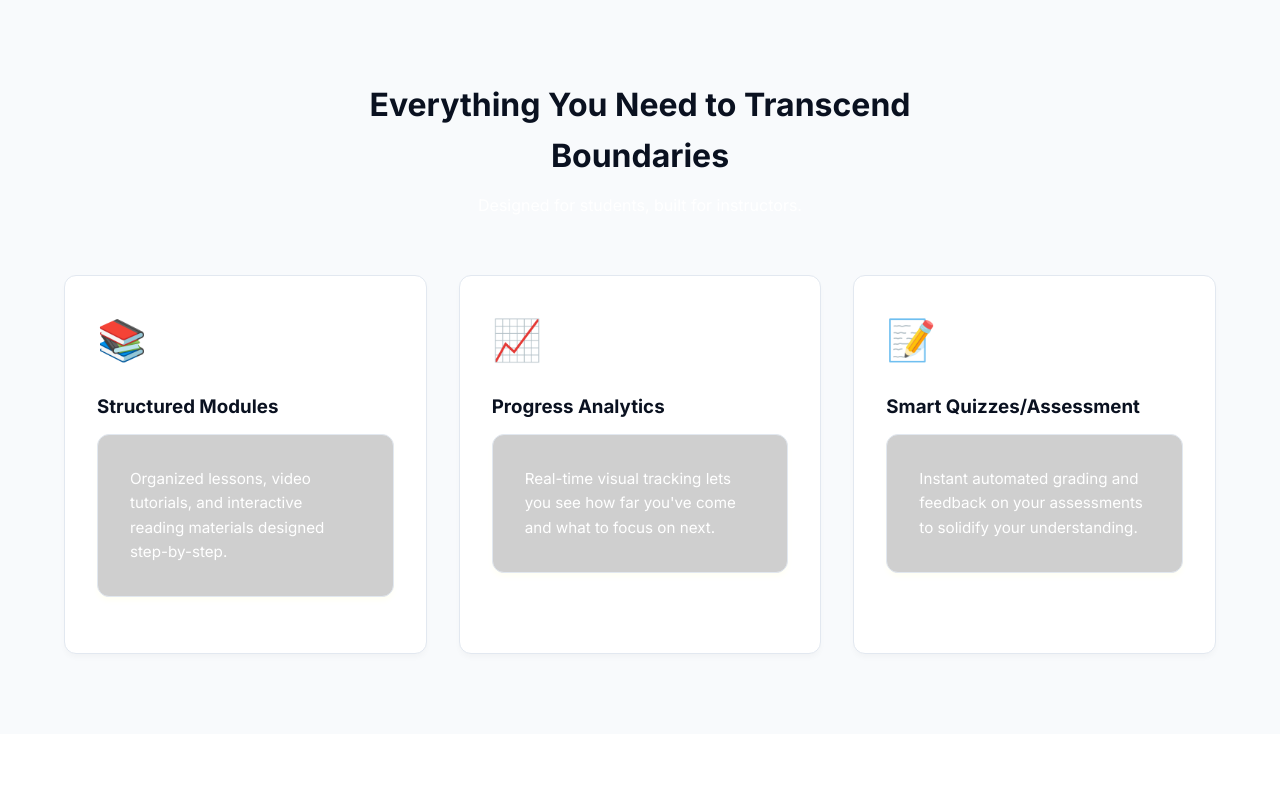
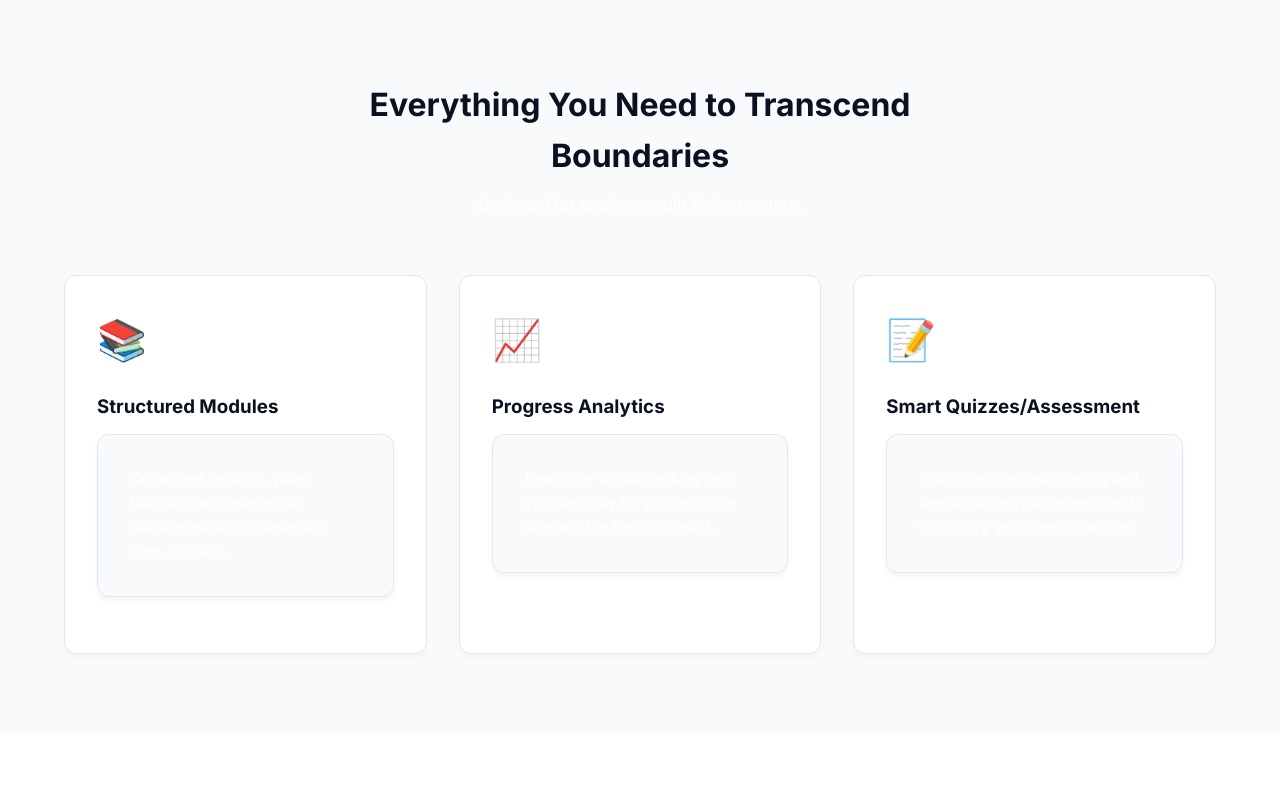
Before and after one commit to CodeWin04/LMS_ETEH, a Python web app: template templates/index.html in a window 1280 px wide. Shown: the part 654-1449 px from the top of the page. Run offline with Jinja, Linux system fonts and the light colour scheme; the template is opened without the code that fills it, so the values that code supplies are empty.

Commit message:
Update index.css

```diff
--- a/static/css/index.css
+++ b/static/css/index.css
@@ -322,13 +322,13 @@ body {
 }
 
 .feature-card p {
-    background: #cfcfcf;
+    background: var(--bg-light);
     border: 1px solid var(--card-border);
     border-radius: var(--radius-md);
-    color: var(--text-white);
+    color: var(--text-primary);
     padding: 32px;
     transition: var(--transition);
-    box-shadow: 0 4px 6px -1px rgba(255, 255, 0, 0.05);
+    box-shadow: 0 4px 6px -1px rgba(2, 2, 2, 0.05);
 }
 
 .feature-card:hover, .course-card:hover {
```
